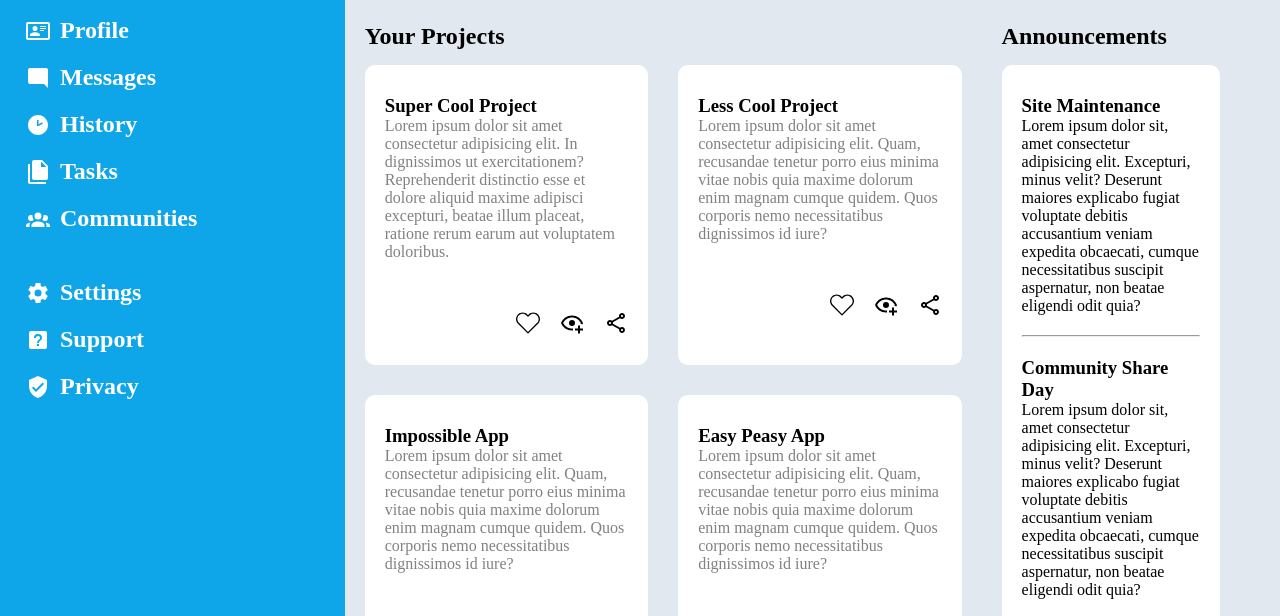
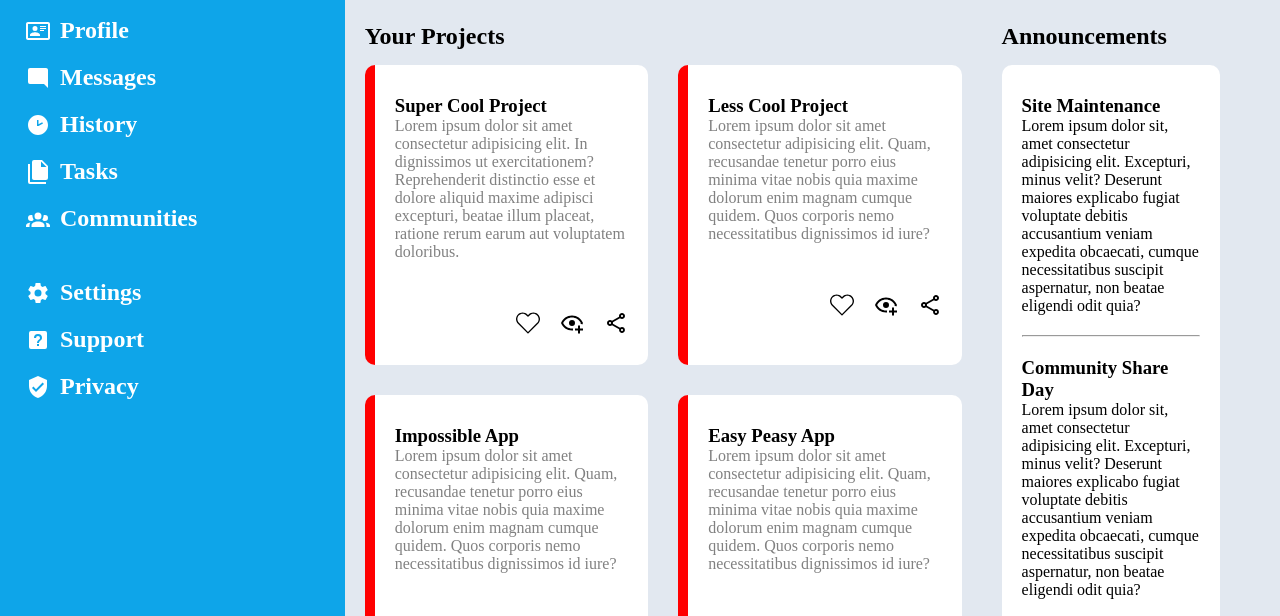
Before and after one commit to jaytjz/admin-dashboard, a plain HTML site: page index.html in a window 1280 px wide. Shown: the part 159-775 px from the top of the page. Drawn offline with Linux system fonts and the light colour scheme.

Commit message:
add line

```diff
--- a/styles.css
+++ b/styles.css
@@ -150,6 +150,11 @@ input{
     margin-top: 50px;
 }
 
+.card-container .card{
+    border-left: 10px solid red;
+    box-sizing: border-box;
+}
+
 .projects .card p{
     color: var(--card-p-color);
 }
```
